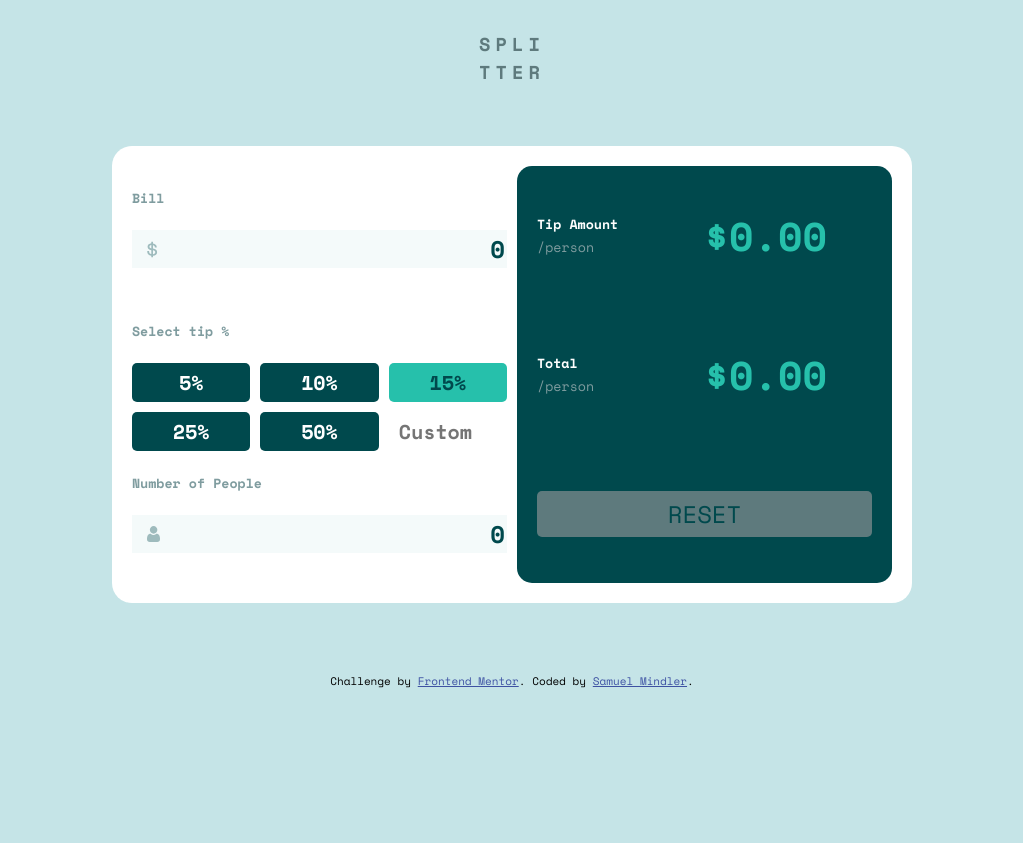
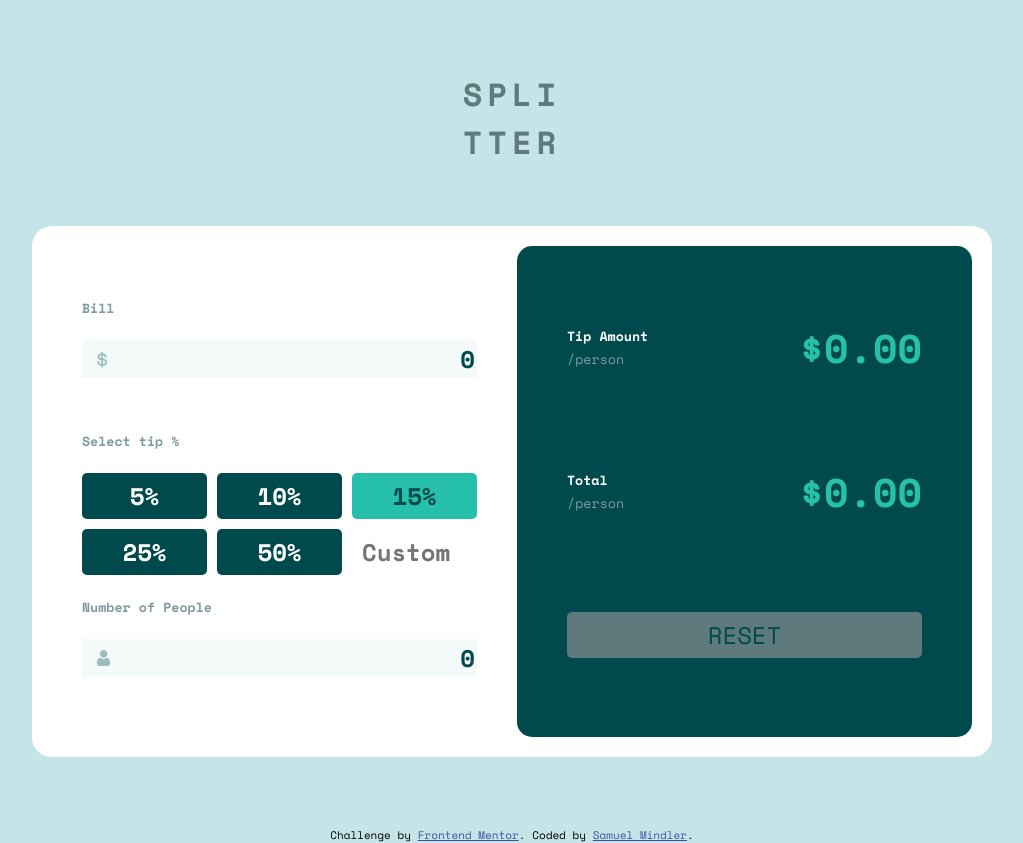
Before and after one commit to samuxmin/frontend-mentor-tip-calculator, a website: page index.html in a window 1280 px wide. Shown: the whole page, without its empty margins (128-1151 px from the left). Before the commit the page ends 800 px from the top, so only its background shows below. Drawn offline with nearby package versions, Linux system fonts and the light colour scheme.

Commit message:
styles are more accurate

```diff
--- a/index.html
+++ b/index.html
@@ -14,7 +14,7 @@
 </head>
 <body>
 <div class="container">
-  <h3 class="title">SPLI<br>TTER</h3>
+  <h1 class="title">SPLI<br>TTER</h1>
   <div class="card">
     <div class="card-left">
       <h5 class="text-1">Bill</h5>
--- a/styles/scss/styles.scss
+++ b/styles/scss/styles.scss
@@ -22,12 +22,13 @@ body, html{
     flex-direction: column;
     justify-content: space-evenly;
     width: 100vw;
+    height: 100vh;
     margin: 0px;
     padding: 0px;
 }
 .title{
     text-align: center;
-    margin: 30px 10px 60px 10px;
+    margin: 70px 10px 60px 10px;
     letter-spacing:5px;
     color: $darker-grayish-cyan;
 }
@@ -36,12 +37,15 @@ body, html{
     border-radius: 20px;
     display: grid;
     align-items: center;
-    max-width: 800px;
+    max-width: 960px;
     justify-content: center;
     margin: auto;
     grid-template-columns: 1fr 1fr;
     gap: 10px;
     padding: 20px;
+}
+.card-left{
+    padding: 30px;
 }
 .btn-group{
     display: grid;
@@ -56,7 +60,7 @@ body, html{
     border-radius: 5px;
     color: white;
     cursor: pointer;
-    font-size: 20px;
+    font-size: 24px;
     font-weight: 700;
     padding: 5px 10px;
     outline: none;
@@ -121,6 +125,7 @@ input.field{
     grid-template-columns: 1fr 1fr;
     grid-template-rows: 1fr 1fr 1fr;
     justify-content: center;
+    padding: 30px;
     background-color: $very-dark-cyan;
     color: white;
     align-items: center;
@@ -190,6 +195,7 @@ input.field{
     color: $dark-grayish-cyan;
 }
 .amount{
+    float: right;
     text-align: right;
     font-weight: 700;
     font-size: 40px;
```
Also changed, not shown: styles/css/styles.css.
